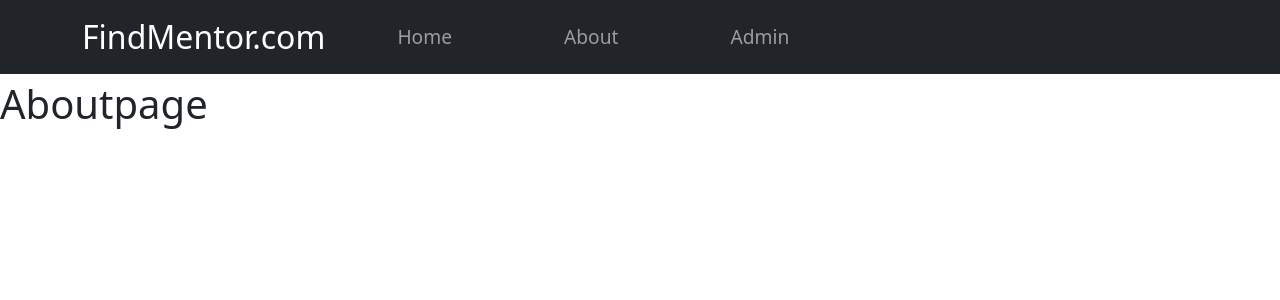
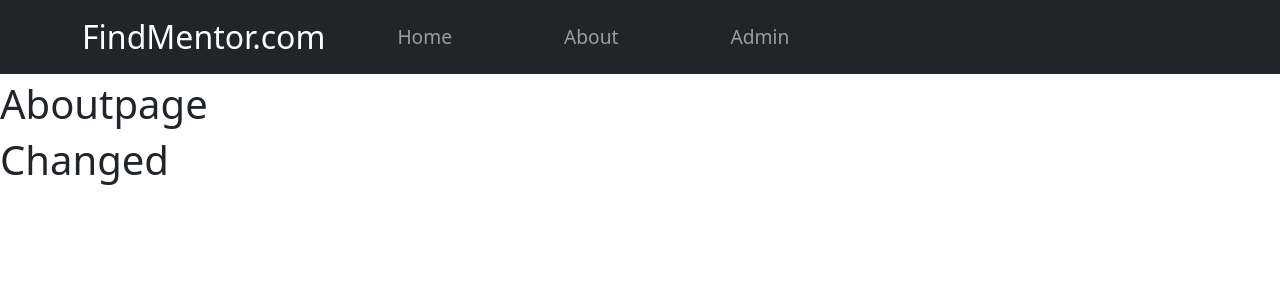
Before and after one commit to anurickster/mentor-search, a React (Create React App) app: page /about in a window 1280 px wide. Shown: the top 300 px of the page. Built offline with nearby package versions, Linux system fonts and the light colour scheme.

Commit message:
Update Aboutpage.js

```diff
--- a/src/Components/Aboutpage/Aboutpage.js
+++ b/src/Components/Aboutpage/Aboutpage.js
@@ -4,6 +4,7 @@ const Aboutpage = () => {
   return (
     <div>
       <h1>Aboutpage</h1>
+      <h1>Changed</h1>
     </div>
   );
 };
```
